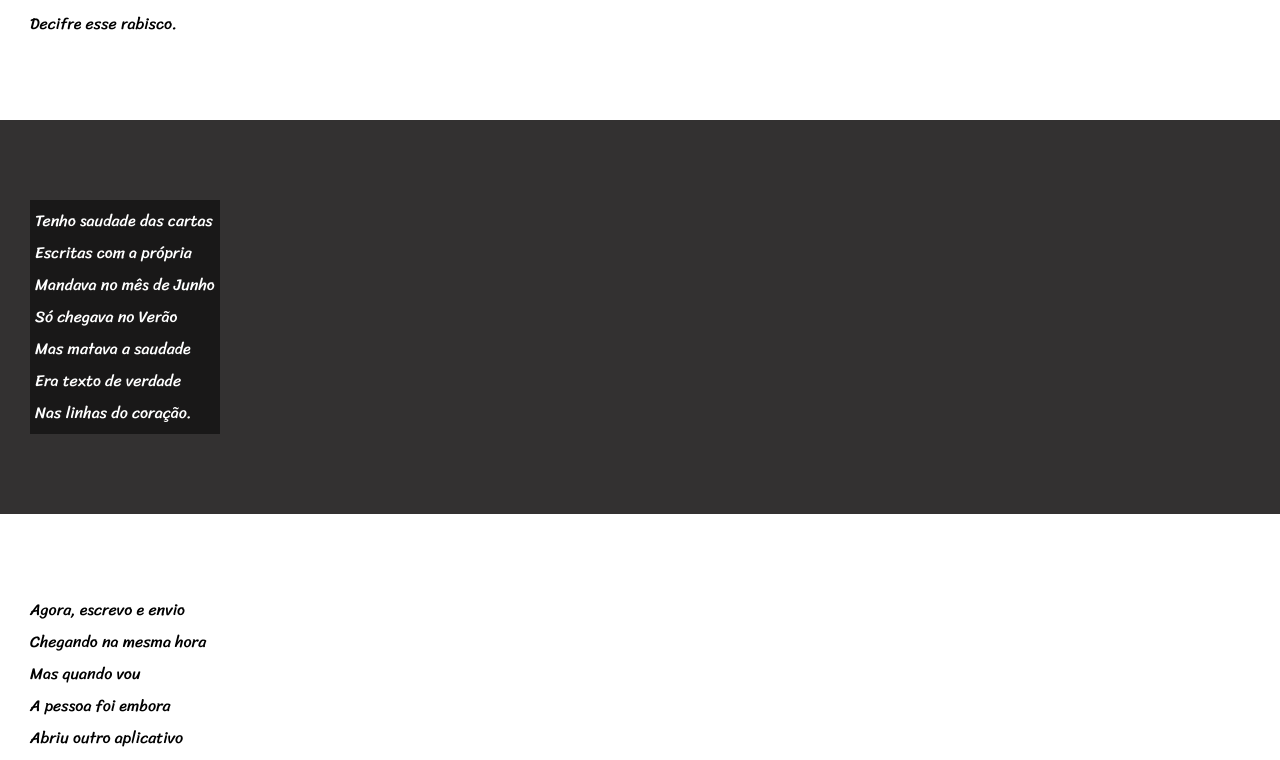
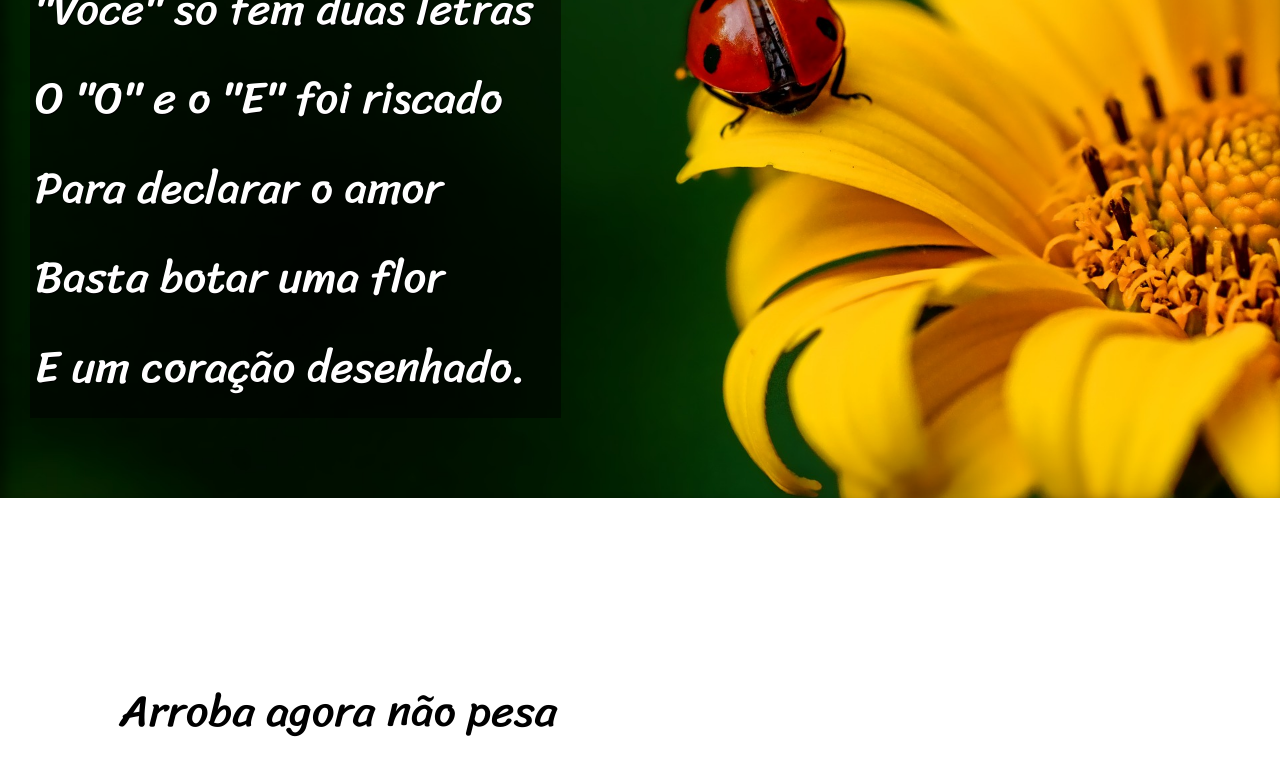
Before and after one commit to RafaelGitMotta/modulo_3, a plain HTML site: page Cordel/index.html in a window 1280 px wide. Shown: the part 1440-2200 px from the top of the page. Drawn offline with Linux system fonts and the light colour scheme; a web font is replaced by a local one.

Commit message:
colocando imagens no site

```diff
--- a/Cordel/estilo/style.css
+++ b/Cordel/estilo/style.css
@@ -59,9 +59,12 @@ section {
     line-height: 2em;
     padding-left: 30px;
     font-family: var(--fonte3);
+    font-size: 3.5vw;
 }
 
-
+section > p {
+    padding: 2em;
+}
 /* Configurações das sections de id=normal*/
 section.normal {
     background-color: white;
@@ -71,11 +74,29 @@ section.normal {
 section.imagem {
     background-color: rgb(51, 49, 49);
     color: white;
+    box-shadow: inset 6px 6px 13px 0px rgba(0, 0, 0, 0.514);
+    background-size: cover;
+    background-attachment: fixed;
 }
 section.imagem > p {
     display: inline-block;
     padding: 5px;
     background-color: rgba(0, 0, 0, 0.5);
+    text-shadow: 1px 1px 0px black;
+
+}
+
+/*Configuração para uma (section com id=igm01) */
+section#img01{
+    background-image: url('../Img_fundo/background001.jpg');
+    background-position: right center;
+
+
+}
+section#img02{
+    background-image: url('../Img_fundo/background002.jpg');
+    background-position: right center;
+
 }
 
 footer {
--- a/Cordel/index.html
+++ b/Cordel/index.html
@@ -27,7 +27,7 @@
         </p>
     </section>
 
-    <section class="imagem">
+    <section class="imagem" id="img01">
         <p>
             Não é mais como era antes <br>
             É tudo abreviado <br>
@@ -58,7 +58,7 @@
         </p>
     </section>
 
-    <section class="imagem">
+    <section class="imagem" id="img02">
         <p>
             Tenho saudade das cartas <br>
             Escritas com a própria  <br>
```
Also changed, not shown: Cordel/Img_fundo/background001.jpg (renamed from imagens/background001.jpg), Cordel/Img_fundo/background002.jpg (renamed from imagens/background002.jpg).
